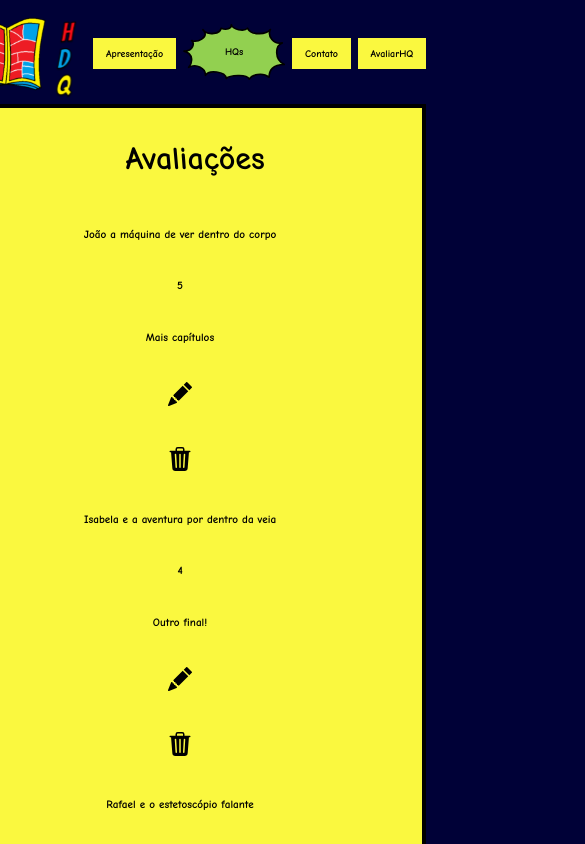
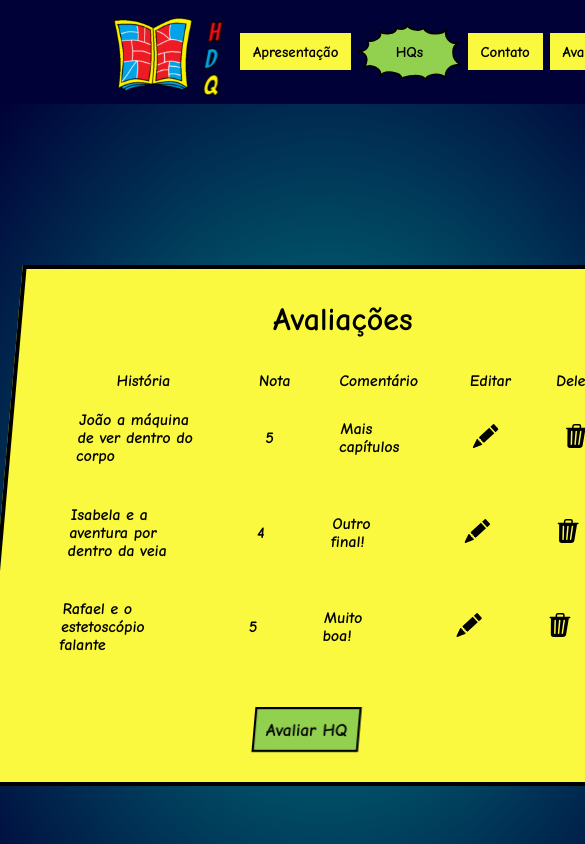
Before and after one commit to LanaAndrade/GS2, a React (Vite) app in the folder challenge/hqQuadrinhos/: page /AvaliarHQ in a window 390 px wide. Shown: the top 844 px of the page, 585 px wide, since content can reach past the window. Built offline with nearby package versions, Linux system fonts and the light colour scheme.

Commit message:
responsivo

```diff
--- a/challenge/hqQuadrinhos/src/css/estilo.scss
+++ b/challenge/hqQuadrinhos/src/css/estilo.scss
@@ -231,6 +231,7 @@ body{
 
 @media (max-width: 430px) {
   .nav-menu{
+    margin-left: 180px;
     height: 75px;
     width: 300px;
     gap: 10px;
@@ -239,7 +240,7 @@ body{
     gap:7px;
   }
   #itemnav{
-    font-size: 10px;
+    font-size: 15px;
   }
 }
 
@@ -414,17 +415,17 @@ footer{
 /* Media query para telas menores que 480px (smartphones) */
 @media (max-width: 480px) {
   .footer, .footer-container {
-    width: 100%;
+    margin-left: 50px;
+    font-size: 20px;
+    width: 500px;
     height: 30rem;
     padding-top: 4rem;
     flex-direction: column;
     height: auto;
     align-items: center;
     justify-content: center;
-
   }
   .Coluna1, .Coluna2, .Coluna3, .footerFrmEmailESubmit {
-    width: 100%;
     display: flex;
     flex-direction: column;
     align-items: flex-start;
@@ -493,19 +494,19 @@ footer{
 }
 
 /* Media query para telas menores que 768px (tablets) */
-@media (max-width: 768px) {
+@media (max-width: 769px) {
+  .Projeto{
+    height: 100%;
+    width: 769px;
+  }
   .homeRow {
     flex-direction: column;
     align-items: center;
     justify-content: center;
-    width: 100%;
+    width: 300px;
     gap: 3rem;
     padding-top: 3rem;
     padding-bottom: 3rem;
-  }
-  .imgHomeDiv{
-    width: 500px;
-    height: 500px;
   }
   .pHome{
     font-size: 20px;
@@ -518,19 +519,15 @@ footer{
     flex-direction: column;
     align-items: center;
     justify-content: center;
-    width: 100%;
-    gap: 3rem;
-    padding-top: 3rem;
-    padding-bottom: 3rem;
+    height: auto;
+    width: auto;
   }
   .imgHomeDiv{
-
-    width: 230px;
-    height: 230px;
+    width: 500px;
+    height: 500px;
   }
   .pHome{
-    font-size: 18px;
-    width: 90%;
+    font-size: 25px;
   }
 }
 /* *********** Hqs ************ */
@@ -873,26 +870,9 @@ footer{
   animation: pulse 1s infinite alternate;
 }
 
-@media (max-width: 928px) {
-  .avaliacoes-table {
-      width: 100%;
-      align-self: center;
-
-  }
-  .teste{
-    width: 100%;
-    align-items: center;
-    justify-content: center;
-    display: flex;
-    flex-direction: column;
-  }
-}
-
 /* Media query para telas menores que 768px (tablets) */
 @media (max-width: 768px) {
-  .teste {
-      transform: skew(0deg);
-    }
+
   .avaliacoes-table {
     width: 100%;
     align-self: center;
@@ -902,95 +882,10 @@ footer{
 }
 
 @media (max-width: 480px) {
-
-  .teste{
-    transform: skew(0deg);
-  }
-
-  .avaliacoes-table{
-    transform: skew(0deg);
-    overflow-x: auto;
-    width: 100%;
-    min-width: 600px;
-    border-collapse: collapse;
-
-  }
-
-  .avaliacoes-table thead {
-    display: none;
-  }
-  .avaliacoes-table td, .avaliacoes-table th {
-    display: block;
-    width: 100%;
-    box-sizing: border-box;
-    text-align: center;
-    position: relative;
-    word-break: break-word;
-    white-space: normal;
-
-  }
-  .avaliacoes-table td::before {
-    content: attr(data-label);
-    position: absolute;
-    left: 0;
-    width: 100%;
-    padding-left: 0px;
-    font-weight: bold;
-    text-align: left;
+  .avaliacoes-container{
+    width: 650px;
   }
 
 }
 
-/* Media query para telas menores que 480px (smartphones) */
-@media (max-width: 480px) {
-
-
-  .avaliacoes-table{
-    transform: skew(0deg);
-    overflow-x: auto;
-    width: 100%;
-    min-width: 600px;
-    border-collapse: collapse;
-    font-size: .7rem;
-  }
-
-  .avaliacoes-table thead {
-    display: none;
-  }
-  .avaliacoes-table td {
-    display: block;
-    width: 95%;
-    box-sizing: border-box;
-    text-align: center;
-    position: relative;
-    word-break: break-word;
-    white-space: normal;
-  }
-  .avaliacoes-table td::before {
-    content: attr(data-label);
-    position: absolute;
-    left: 0;
-    width: 50%;
-    padding-left: 0px;
-    font-weight: bold;
-    text-align: left;
-  }
-
-  .btnAvaliarHq{
-    font-size: .8rem;
-  }
-}
-
-@media (max-width: 250px) {
- .avaliacoes-table{
-   font-size: .3rem;
- }
-  .teste h1{
-    font-size: 0.8rem;
-  }
-  .teste img{
-    width: 0.8rem;
-  }
-}
-
 /*Comentário*/
```
